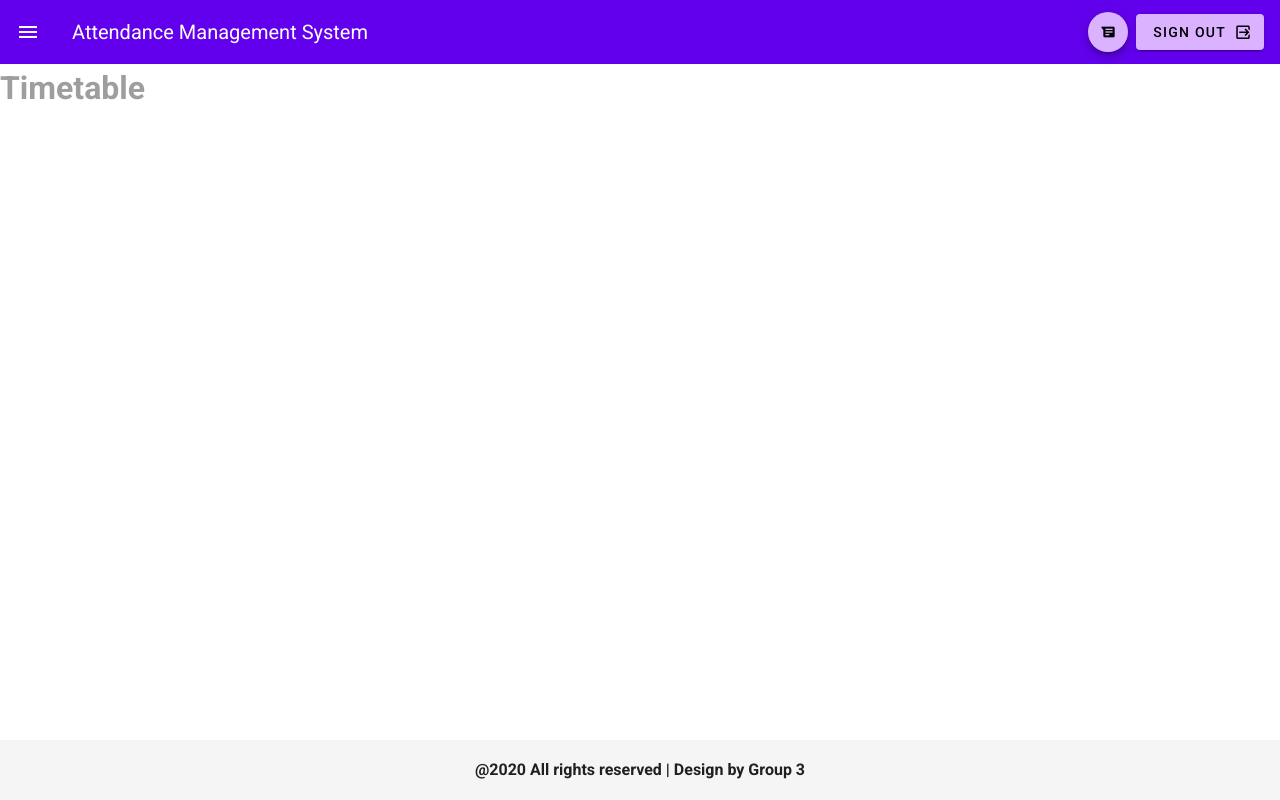
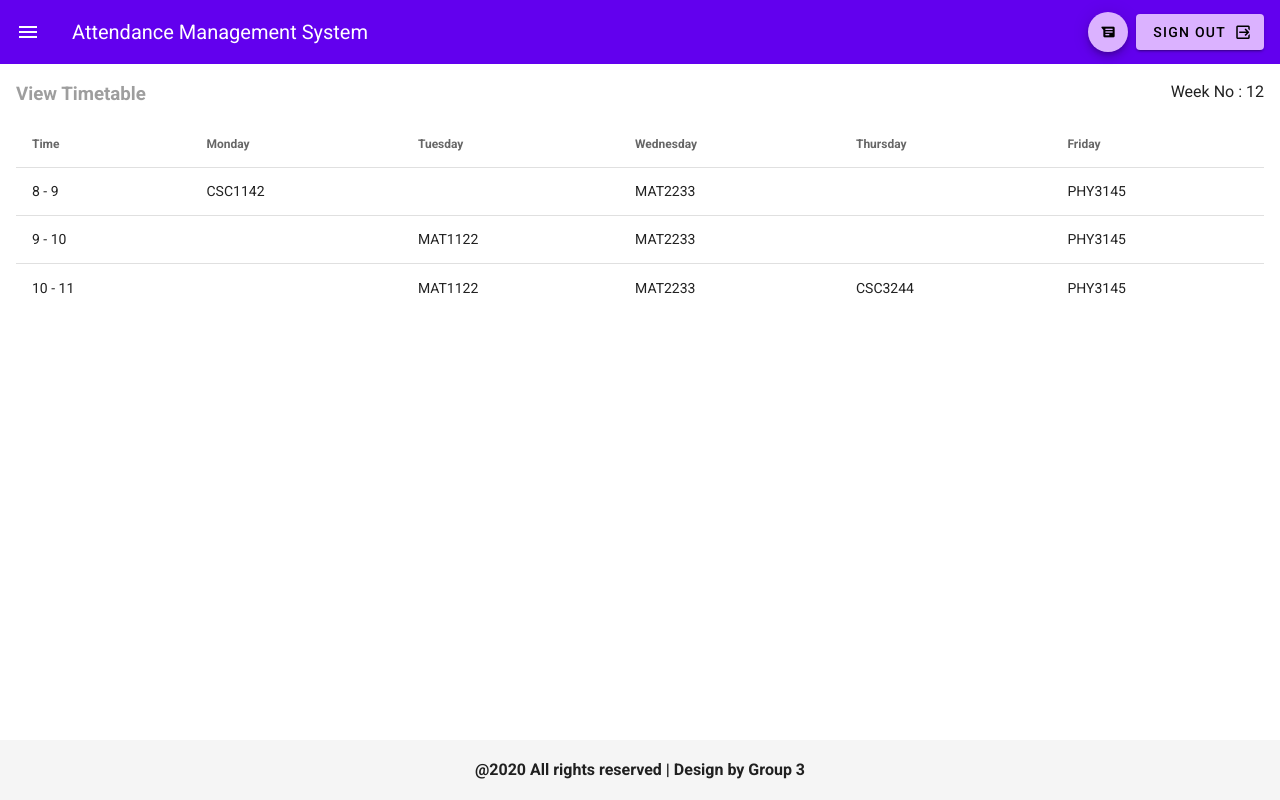
Before and after one commit to GimanthaDissanayake/attendance-management-system, a Vue app: page /Timetable in a window 1280 px wide. Built offline with nearby package versions, Linux system fonts and the light colour scheme.

Commit message:
Timetable added

```diff
--- a/src/views/Timetable.vue
+++ b/src/views/Timetable.vue
@@ -1,5 +1,77 @@
 <template>
-  <div class="about">
-    <h1 class="subheading grey--text">Timetable</h1>
-  </div>
+    <div  class="pa-4">
+        <v-layout>
+        <h3 class="subheading grey--text">View Timetable</h3>
+          <v-spacer></v-spacer>
+        <p>Week No : 12 </p>
+        </v-layout>
+
+              <template>
+  <v-simple-table>
+    <template v-slot:default>
+      <thead>
+        <tr>
+          <th>Time</th>
+          <th>Monday</th>
+           <th>Tuesday</th>
+           <th>Wednesday</th>
+           <th>Thursday</th>
+           <th>Friday</th>
+        </tr>
+      </thead>
+      <tbody>
+        <tr
+          v-for="item in tabledata"
+          :key="item.name"
+        >
+          <td>{{ item.Time }}</td>
+          <td>{{ item.Monday }}</td>
+          <td>{{ item.Tuesday }}</td>
+          <td>{{ item.Wednesday }}</td>
+          <td>{{ item.Thursday }}</td>
+          <td>{{ item.Friday }}</td>
+        </tr>
+      </tbody>
+    </template>
+  </v-simple-table>
+ </template>
+
+</div>
 </template>
+
+<script>
+  export default {
+    data () {
+      return {
+
+        tabledata: [
+          {
+             Time: "8 - 9",
+            Monday : 'CSC1142',
+            Tuesday: "",
+            Wednesday: "MAT2233",
+            Thursday: "",
+            Friday: "PHY3145"
+          },
+          {
+             Time: "9 - 10",
+            Monday : '',
+            Tuesday: "MAT1122",
+            Wednesday: "MAT2233",
+            Thursday: "",
+            Friday: "PHY3145"
+          },
+          {
+            Time: "10 - 11",
+            Monday : '',
+            Tuesday: "MAT1122",
+            Wednesday: "MAT2233",
+            Thursday: "CSC3244",
+            Friday: "PHY3145"
+          },
+        ],
+
+      }
+    },
+  }
+</script>
```
